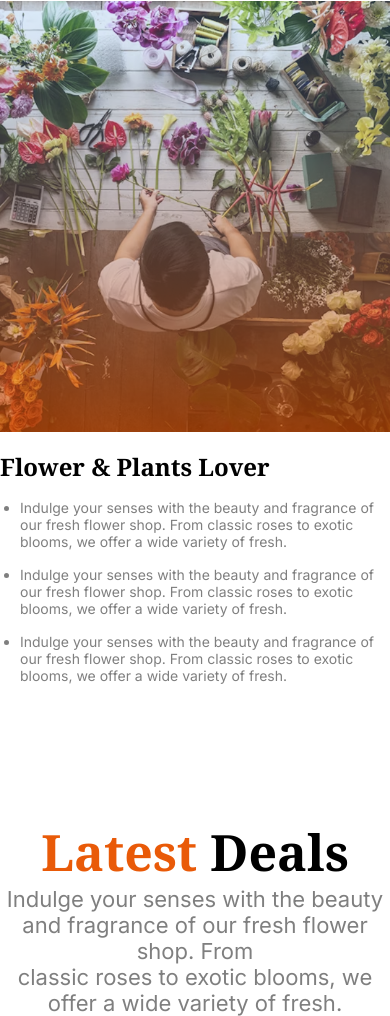
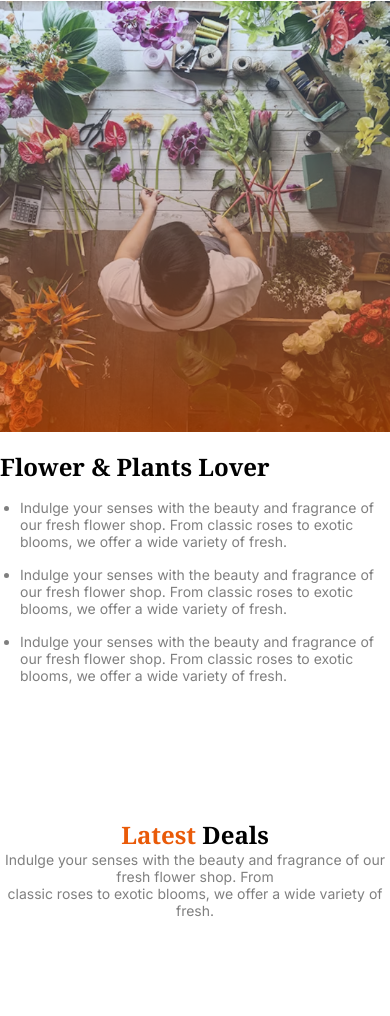
Before and after one commit to thrafid/B12A02, a plain HTML site: page index.html in a window 390 px wide. Shown: the part 2520-3536 px from the top of the page. After the commit the page ends 3439 px from the top, so only its background shows below. Drawn offline with Linux system fonts and the light colour scheme.

Commit message:
mobile responsive latest deals

```diff
--- a/style.css
+++ b/style.css
@@ -369,6 +369,11 @@
         text-align: left;
     }
 
-
+    .latest-description{
+    font-size: 14px;
+    }
+    .latest-title{
+        font-size: 24px ;
+    }
 
 }
```
